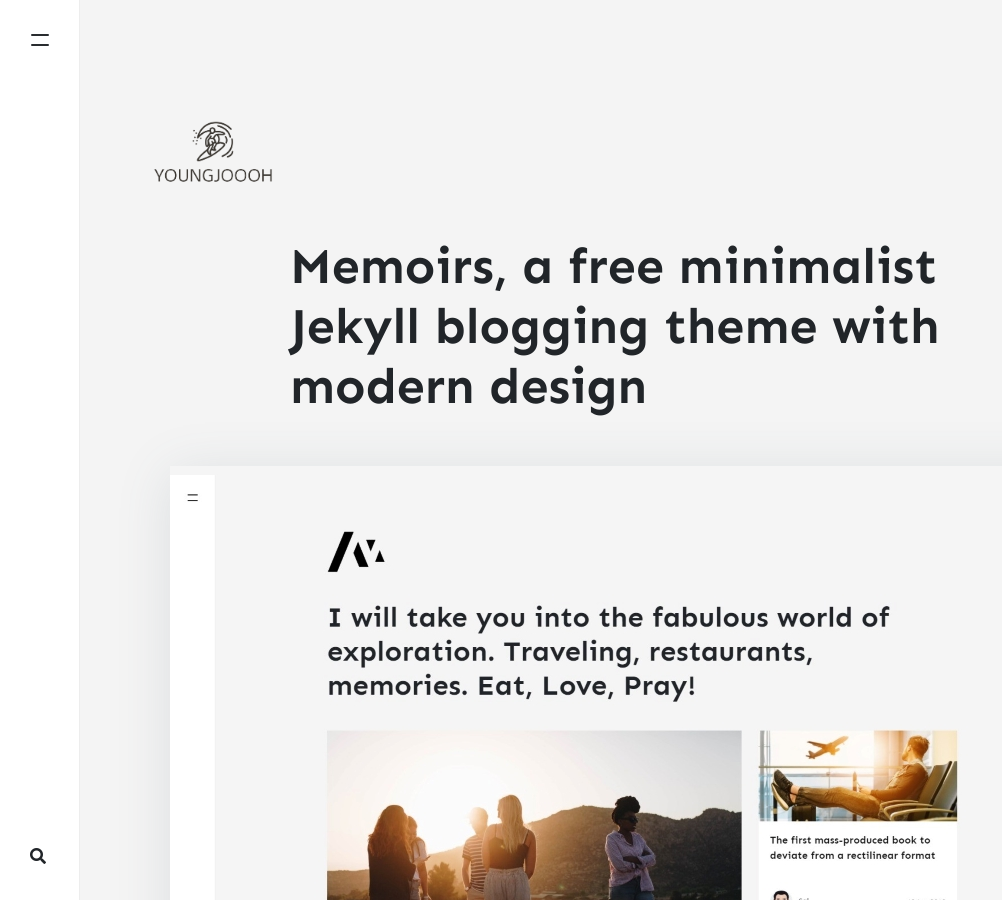
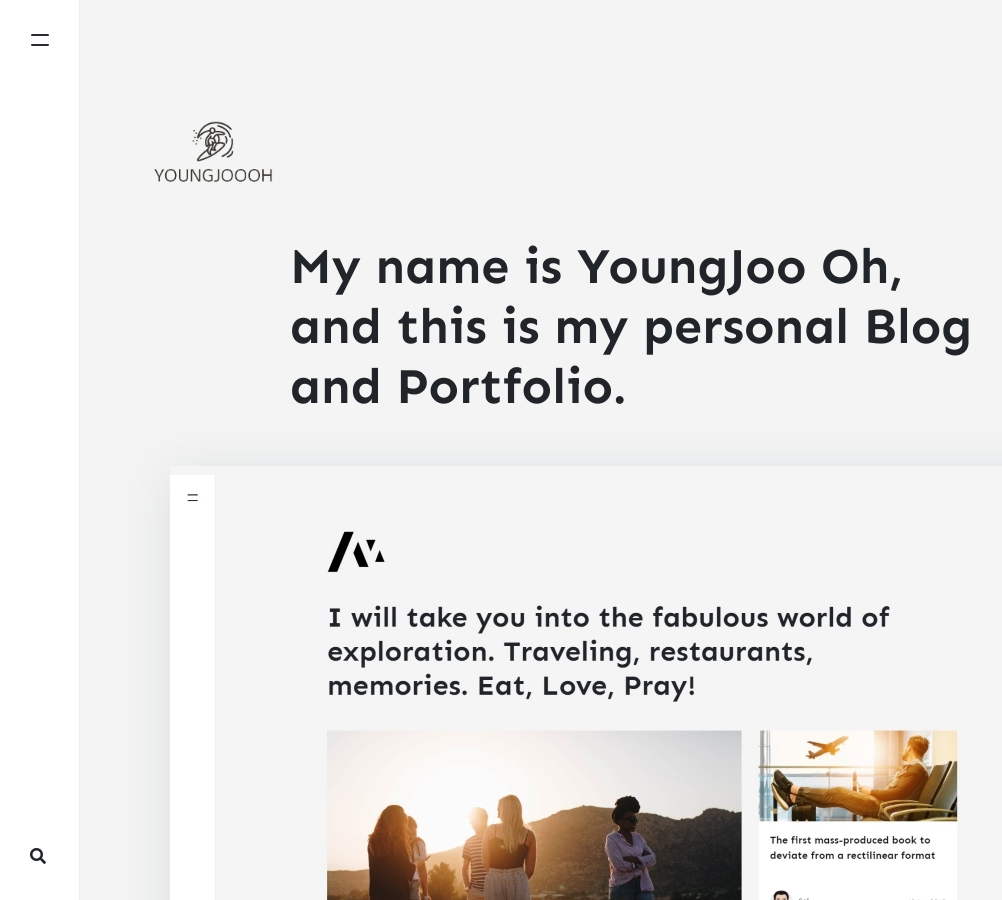
Before and after one commit to wltn0/OYJ-hansung.github.io, a Jekyll site: the page built from _pages/about.md, in a window 1280 px wide and 900 px high. Shown: the whole window, without its empty margins (0-1002 px from the left). Built offline with Jekyll 4.4.1, drawn with Linux system fonts in a browser that asks for light colours; nearby versions of some CDN libraries; comment, search, counter and statistics services are not loaded.

Commit message:
about page updated

```diff
--- a/_pages/about.md
+++ b/_pages/about.md
@@ -1,6 +1,6 @@
 ---
 layout: page
-title: Memoirs, a free minimalist Jekyll blogging theme with modern design
+title: My name is YoungJoo Oh, and this is my personal Blog and Portfolio.
 permalink: /about
 comments: false
 image: assets/images/screenshot.jpg
```
Also changed, not shown: 3 other files.
